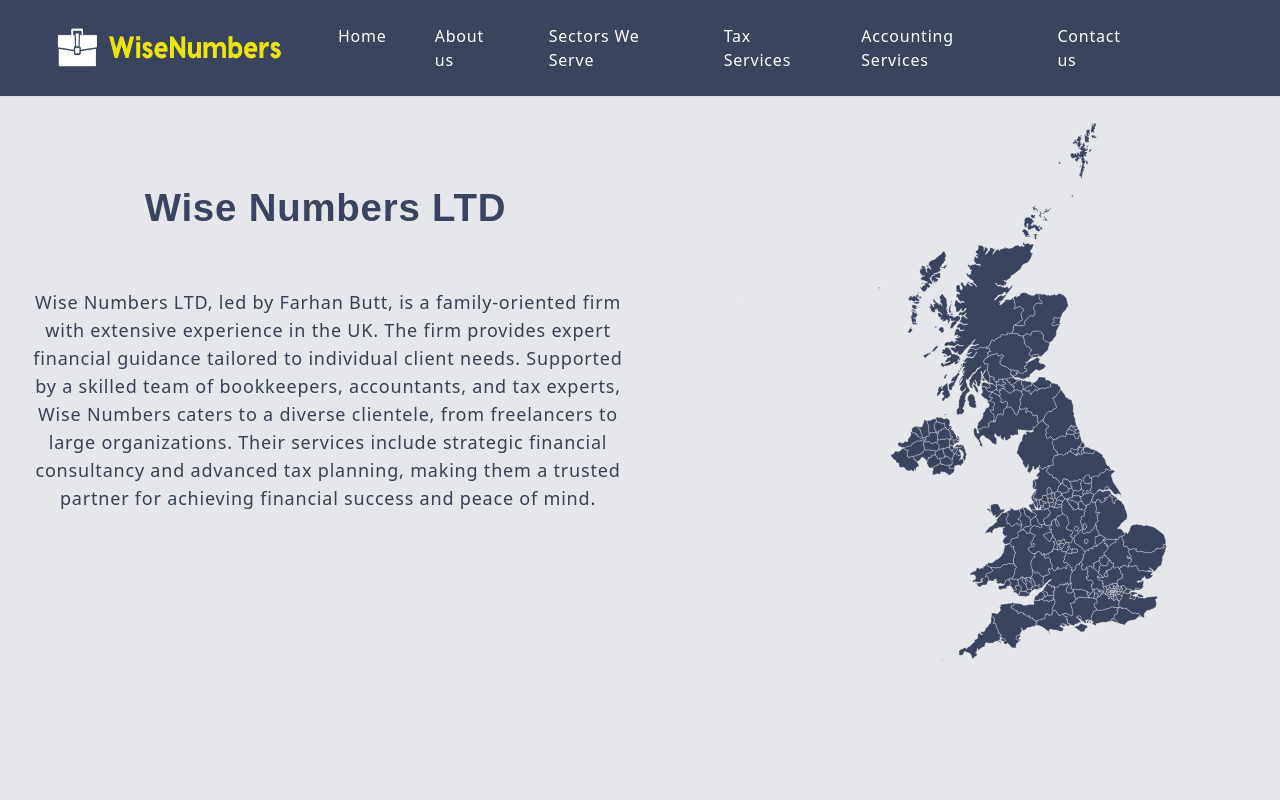
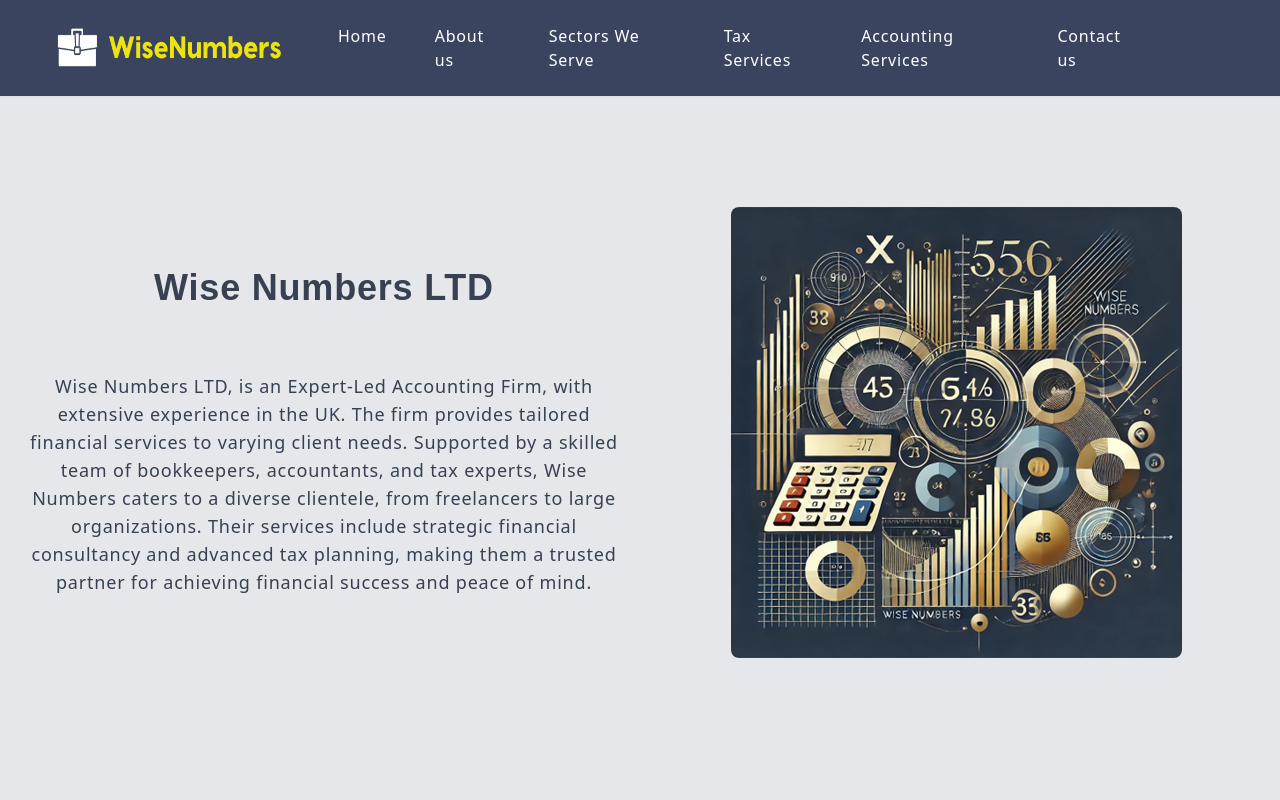
Before and after one commit to muhammadahmadazam/accounts-app, a Next.js app: page / in a window 1280 px wide. Shown: the top 800 px of the page. Built offline with nearby package versions, Linux system fonts and the light colour scheme.

Commit message:
Completed 3a and 3b

```diff
--- a/components/hero.js
+++ b/components/hero.js
@@ -3,25 +3,31 @@
 
 const ContentPictureComponent = () => {
   return (
-    <div className="flex flex-col lg:flex-row items-center lg:items-start p-4">
+    <div className="flex flex-col lg:flex-row lg:gap-8 items-center lg:items-center p-4 lg:h-screen px-[1.5rem] mx-auto max-w-[1450px]">
       {/* Content Section */}
-      <div className="lg:w-1/2 p-4 mt-24 flex flex-col justify-center text-center">
-      <h1 className="font-montserrat typing-animation mb-4 font-bold text-[#3b445f] lg:text-2xl mt-16 " style={{ fontSize: "2.4rem" }}>
-      Wise Numbers LTD
-    </h1>
-        <p className="text-base lg:text-lg text-gray-700 mt-12">
-  Wise Numbers LTD, led by Farhan Butt, is a family-oriented firm with extensive experience in the UK. The firm provides expert financial guidance tailored to individual client needs. Supported by a skilled team of bookkeepers, accountants, and tax experts, Wise Numbers caters to a diverse clientele, from freelancers to large organizations. Their services include strategic financial consultancy and advanced tax planning, making them a trusted partner for achieving financial success and peace of mind.
-</p>
-
+      <div className="lg:w-1/2 p-4 mt-24 flex flex-col justify-center text-center lg:mt-0 lg:p-0">
+        <h1 className="font-montserrat mb-4 font-bold text-gray-700 text-2xl mt-4 sm:text-4xl lg:mt-16 ">
+          Wise Numbers LTD
+        </h1>
+        <p className="text-base lg:text-lg text-gray-700 mt-4 md:mt-12">
+          Wise Numbers LTD, is an Expert-Led Accounting Firm, with extensive
+          experience in the UK. The firm provides tailored financial services to
+          varying client needs. Supported by a skilled team of bookkeepers,
+          accountants, and tax experts, Wise Numbers caters to a diverse
+          clientele, from freelancers to large organizations. Their services
+          include strategic financial consultancy and advanced tax planning,
+          making them a trusted partner for achieving financial success and
+          peace of mind.
+        </p>
       </div>
 
       {/* Picture Section */}
-      <div className="lg:w-1/2 p-4 mt-8 sm:mt-16 lg:mt-16 flex justify-center">
+      <div className="lg:w-1/2 p-4 mt-8 sm:mt-16 lg:mt-16 lg:p-0 flex justify-center">
         <img
-          src="/gb.svg"
-          alt="Description of Image"
-          className="object-cover rounded-lg w-full max-w-md lg:max-w-full"
-          style={{ height: "auto" }} // Ensure height is auto to maintain aspect ratio
+          src="/heroSection.png"
+          alt="Hero section Image"
+          className="rounded-lg w-full  max-w-[320px] sm:max-w-[451px] "
+          style={{ height: 'auto' }} // Ensure height is auto to maintain aspect ratio
         />
       </div>
     </div>
```
Also changed, not shown: pages/test.js (+10 -9 lines), public/heroSection.png (added).
